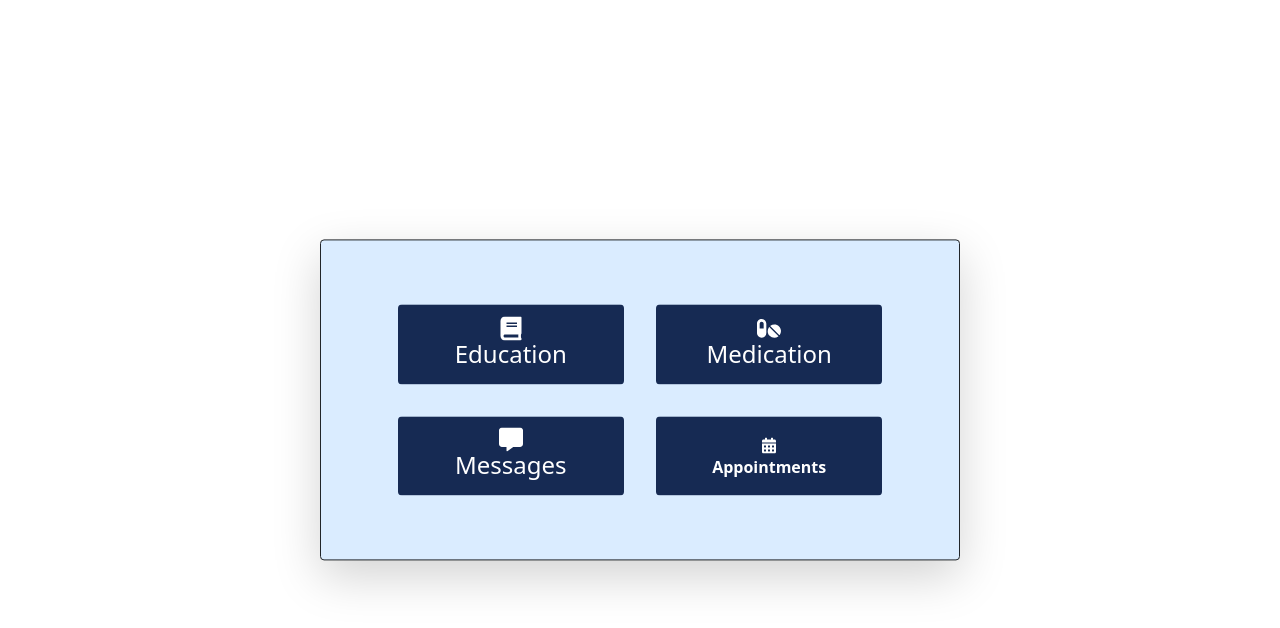
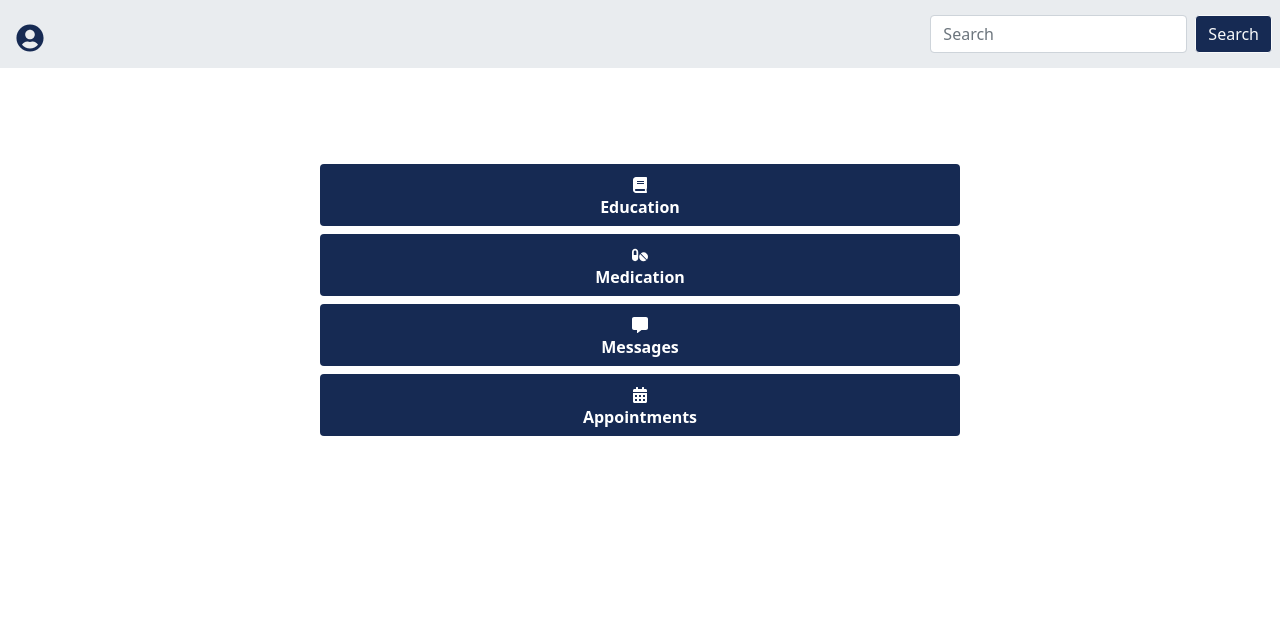
Before and after one commit to acsaeng/post-op-discharge-app, a React (Create React App) app in the folder frontend/: page /dashboard in a window 1280 px wide. Shown: the top 628 px of the page. Built offline with nearby package versions, Linux system fonts and the light colour scheme.

Commit message:
Fixed dashboard layout and created a navbar

```diff
--- a/frontend/src/dashboard/Dashboard.css
+++ b/frontend/src/dashboard/Dashboard.css
@@ -1,14 +1,5 @@
-.vertical-centre {
-    position: absolute;
-    top: 50%;
-    left: 50%;
-    -moz-transform: translateX(-50%) translateY(-50%);
-    -webkit-transform: translateX(-50%) translateY(-50%);
-    transform: translateX(-50%) translateY(-50%);
-}
-
 button:hover {
-    background-color: #5e8ab4 !important;
+    background-color: #daecff !important;
     color: #162a53 !important;;
 }
 
--- a/frontend/src/dashboard/Dashboard.js
+++ b/frontend/src/dashboard/Dashboard.js
@@ -3,32 +3,31 @@ import { useNavigate } from "react-router-dom";
 import { FaBook, FaPills, FaCommentAlt, FaCalendarAlt } from 'react-icons/fa'
 
 import './Dashboard.css';
+import Navbar from '../navbar/Navbar';
 
 const Dashboard = () => {
     const navigate = useNavigate();
 
   return (
     <div className='h-100'>
-        <div className='vertical-centre rounded p-5 border border-dark shadow-lg w-50' style={{'background-color': '#daecff'}}>
-            <div className="row justify-content-center">
-                <button className="col-md-6 m-3 btn menu-option-btn" onClick={() => navigate("/education")}>
-                    <h4><FaBook /><br/>Education</h4>
+            <Navbar />
+
+            <div className="d-flex align-items-center flex-column">
+                <button className="menu-option-btn mt-5 m-1 w-50 btn fw-bold" onClick={() => navigate("/education")}>
+                    <FaBook /><br/>Education
                 </button>
-                <button className="col-md-6 m-3 btn menu-option-btn fw-bold" onClick={() => navigate("/medications")}>
-                    <h4><FaPills /><br/>Medication</h4>
+
+                <button className="menu-option-btn m-1 btn w-50 fw-bold" onClick={() => navigate("/medications")}>
+                    <FaPills /><br/>Medication
                 </button>
-            </div>
 
-            {/* <div class="w-100"></div> */}
-            <div className="row justify-content-center">
-                <button className="col-12 col-sm-12 col-md-6 m-3 btn menu-option-btn fw-bold" onClick={() => navigate("/messages")}>
-                    <h4><FaCommentAlt /><br/>Messages</h4>
+                <button className="menu-option-btn m-1 btn w-50 fw-bold" onClick={() => navigate("/messages")}>
+                    <FaCommentAlt /><br/>Messages
                 </button>
-                <button className="col-md-6 m-3 btn menu-option-btn fw-bold" onClick={() => navigate("/appointments")}>
+                <button className="menu-option-btn m-1 btn w-50 fw-bold" onClick={() => navigate("/appointments")}>
                     <FaCalendarAlt /><br/>Appointments
                 </button>
             </div>
-        </div>
     </div>
   )
 }
--- a/frontend/src/navbar/Navbar.js
+++ b/frontend/src/navbar/Navbar.js
@@ -0,0 +1,19 @@
+import React from 'react'
+import { FaUserCircle } from 'react-icons/fa'
+
+const Navbar = () => {
+  return (
+    <nav class="navbar navbar-expand-lg navbar-light justify-content-between mb-5" style={{"background-color": "#e9ecef"}}>
+        <a class="navbar-brand mx-3 fs-3" style={{"color": "#162a53"}} href="/"><FaUserCircle /></a>
+
+        <form class="d-flex form-inline my-2 my-lg-0">
+            <input class="form-control mr-sm-2 me-2" type="search" placeholder="Search"></input>
+            <div class="collapse navbar-collapse" id="navbarSupportedContent">
+                <button class="btn btn-outline-light my-2 me-2 my-sm-0" style={{"background-color": "#162a53"}} type="submit">Search</button>
+            </div>
+        </form>
+    </nav>
+  )
+}
+
+export default Navbar
```
